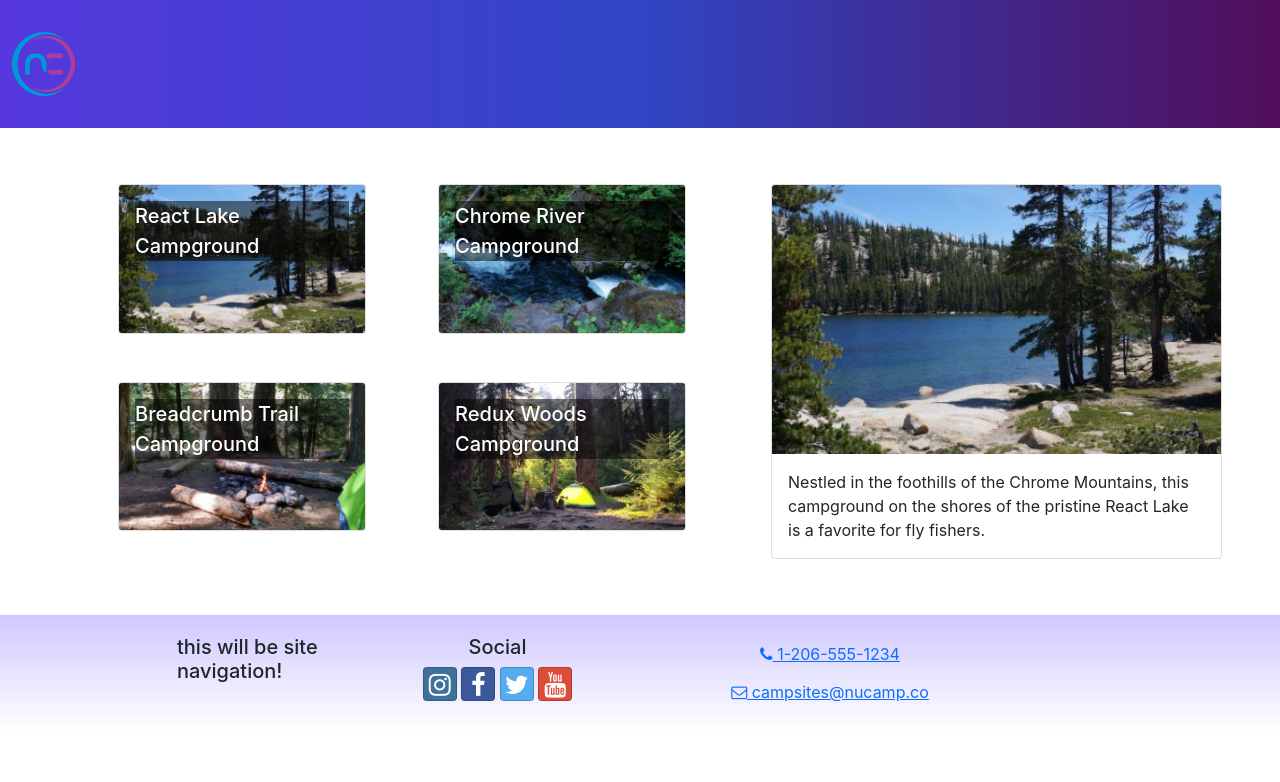
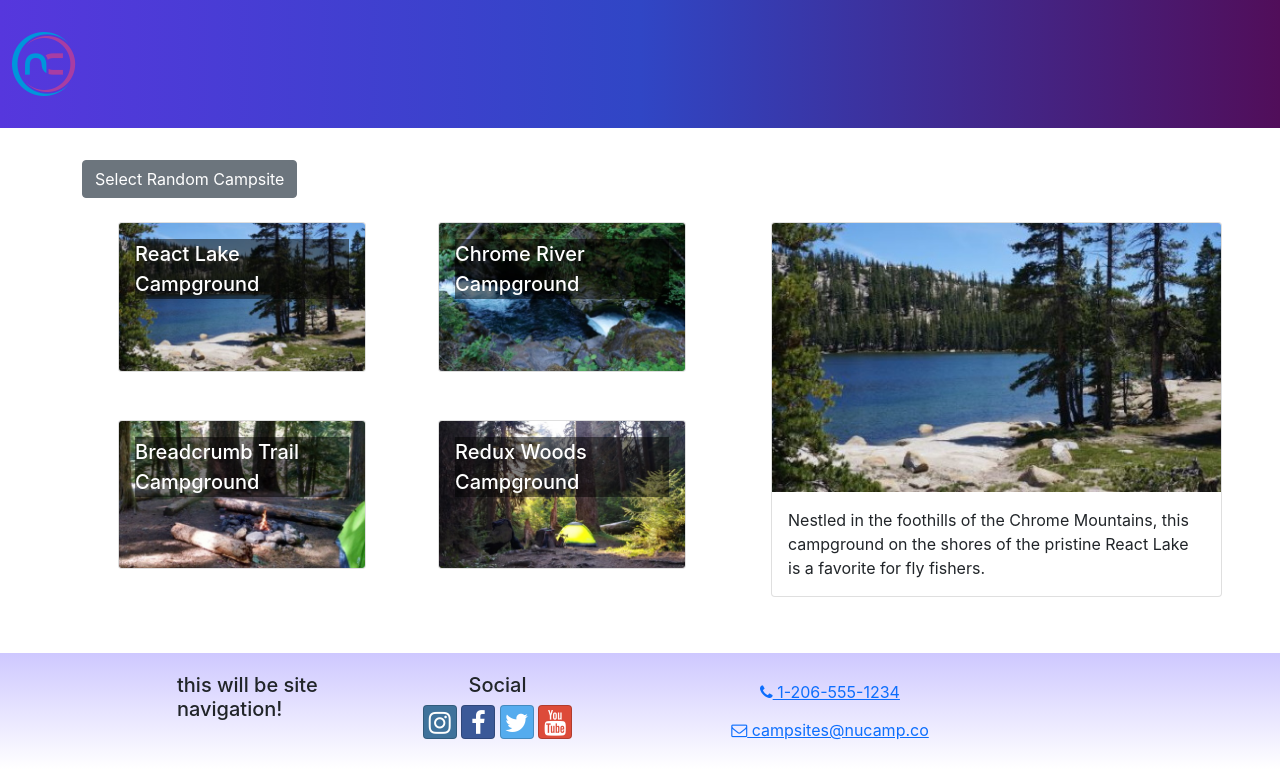
Before and after one commit to Micvarga/React-Project-1, a React (Create React App) app: page / in a window 1280 px wide. Shown: the top 782 px of the page. Built offline with nearby package versions, Linux system fonts and the light colour scheme.

Commit message:
Add campsite toggle button.

```diff
--- a/src/pages/CampsitesDirectoryPage.js
+++ b/src/pages/CampsitesDirectoryPage.js
@@ -4,10 +4,18 @@
 import { selectRandomCampsite } from '../features/campsites/campsitesSlice';
 
 const CampsitesDirectoryPage = () => {
-    const selectedCampsite = selectRandomCampsite();
+    let selectedCampsite = selectRandomCampsite();
+
+    const toggleCampsite = () => {
+        selectedCampsite = selectRandomCampsite();
+        console.log(selectedCampsite);
+    }
 
     return (
         <Container>
+            <Button onClick={() => toggleCampsite()}>
+                Select Random Campsite
+            </Button>
             <Row>
                 <Col sm='5' md='7'>
                     <CampsitesList />
```
